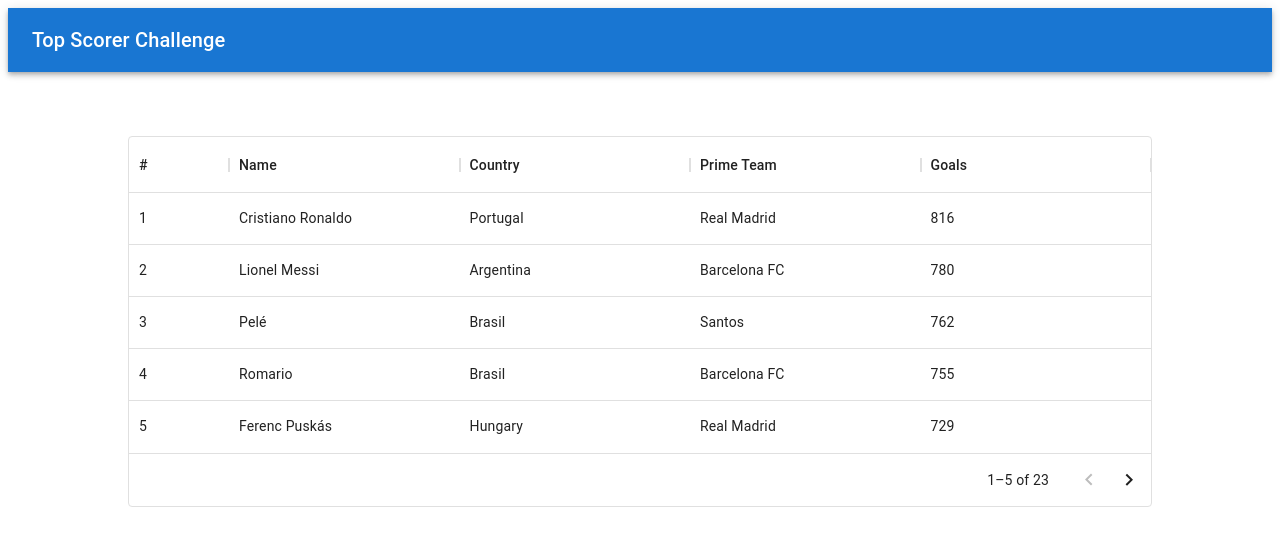
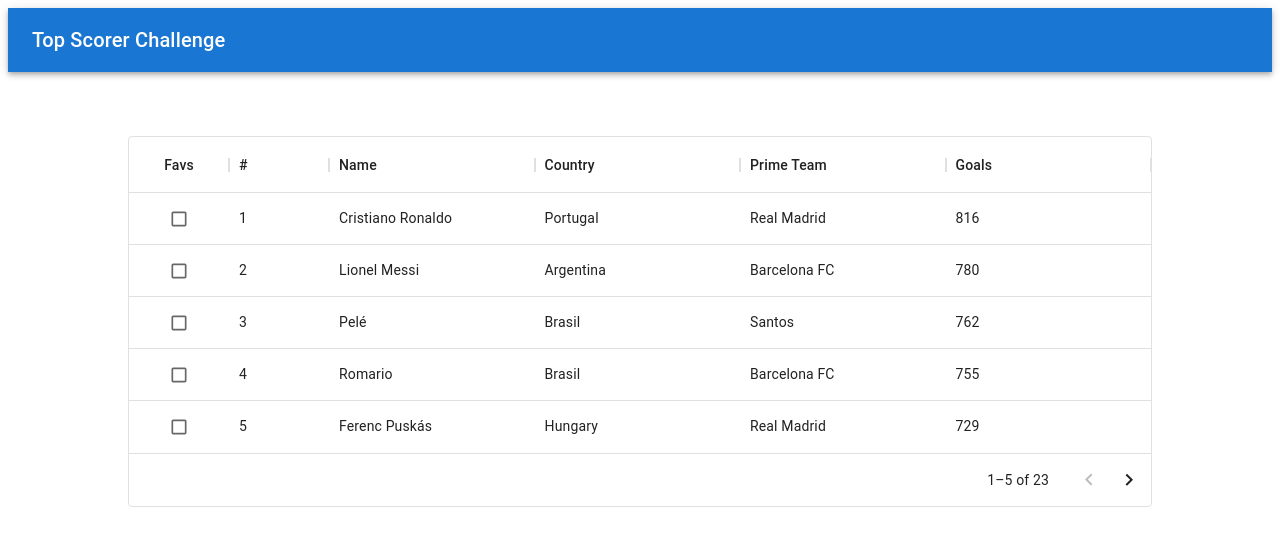
Before and after one commit to lisandroman/football-challenge, a React (Vite) app: page / in a window 1280 px wide. Shown: the top 546 px of the page. Built offline with nearby package versions, Linux system fonts and the light colour scheme.

Commit message:
DataGrid complete

```diff
--- a/src/App.tsx
+++ b/src/App.tsx
@@ -1,15 +1,15 @@
 import { Navbar } from './components'
 import { Home } from './pages'
-import { Layoutcontainer } from './styled-components'
+import { LayoutContainer } from './styled-components'
 
 function App() {
 
   return (
     <>
       <Navbar />
-      <Layoutcontainer>
+      <LayoutContainer>
         <Home />
-      </Layoutcontainer>
+      </LayoutContainer>
     </>
   )
 }
--- /dev/null
+++ b/src/models/index.ts
@@ -0,0 +1 @@
+export * from './scorer';
--- a/src/pages/Home/Home.tsx
+++ b/src/pages/Home/Home.tsx
@@ -1,13 +1,38 @@
 import React from 'react'
 import { DataGrid, GridRenderCellParams } from '@mui/x-data-grid';
 import { Player } from '@/data/player';
+import { useState } from 'react';
+import { Scorer } from '@/models';
+import { Checkbox } from '@mui/material';
 
 export interface HomeInterface {}
 
 const Home: React.FC<HomeInterface> = () => {
+
+  const [selectedPlayer, setSelectedPlayer] = useState<Scorer[]>([])
   const pageSize = 5
 
+  const findScorer = (scorer: Scorer) => !!selectedPlayer.find(p => p.id === scorer.id)
+  const filterScorer = (scorer: Scorer) => selectedPlayer.filter(p => p.id !== scorer.id)
+
+  const handleChange = (scorer: Scorer) => {
+    setSelectedPlayer(findScorer(scorer) ? filterScorer(scorer) : [...selectedPlayer, scorer]);
+  }
+
   const columns =[
+    {
+      field: 'actions',
+      type: 'actions',
+      headerName: 'Favs',
+      sortable: false,
+      renderCell: (params: GridRenderCellParams) => <>{
+        <Checkbox
+          size="small"
+          checked={findScorer(params.row)}
+          onChange={() => handleChange(params.row)}
+        />
+      }</>
+    },
     {
       field: 'id',
       headerName: '#',
--- a/src/styled-components/layout.styled.components.ts
+++ b/src/styled-components/layout.styled.components.ts
@@ -1,6 +1,6 @@
 import styled from "styled-components";
 
-export const Layoutcontainer = styled.div`
+export const LayoutContainer = styled.div`
   width: 80vw;
   margin: 0 auto;
   margin-top: 4rem;
```
Also changed, not shown: src/models/scorer.ts (added, +7 -0 lines).
